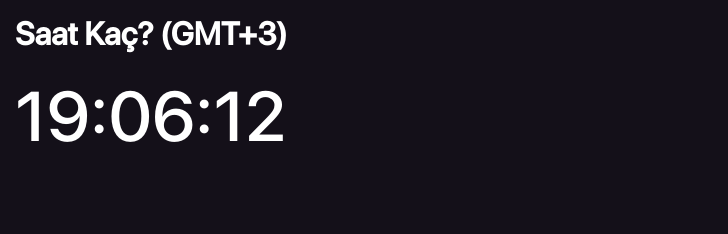
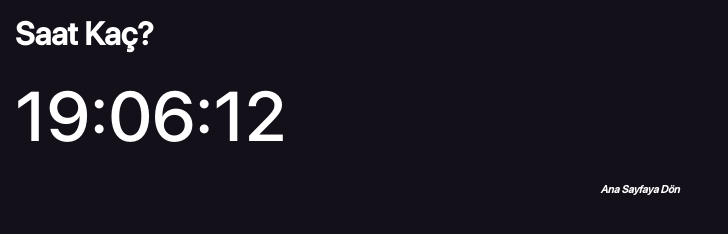
Before and after one commit to vorgrisixtc/vorgris.ix.tc, a plain HTML site: page diger_sayfalar/saat.html in a window 1280 px wide. Shown: the whole page, without its empty margins (0-728 px from the left). Drawn offline with Linux system fonts and the light colour scheme; a web font is replaced by a local one.

Commit message:
saat güncellendi

```diff
--- a/diger_sayfalar/saat.html
+++ b/diger_sayfalar/saat.html
@@ -9,8 +9,9 @@
     <link rel="icon" type="image/png" sizes="16x16"  href="../favicon-16x16.png">
 </head>
 <body>
-<h1 style="color: #fff;">Saat Kaç? (GMT+3)</h1>
-<div id="clock"></div>
+<h1 style="color: #fff;">Saat Kaç?</h1>
+<div id="clock"><h6>GMT+3</h6></div>
+<a href="../index.html" style="color:#FFFFFF;text-align: center;text-decoration: none;"><h6><i>Ana Sayfaya Dön</i></h6></a>
 <script src="./saat.js"></script>
 </body>
 </html>
```
